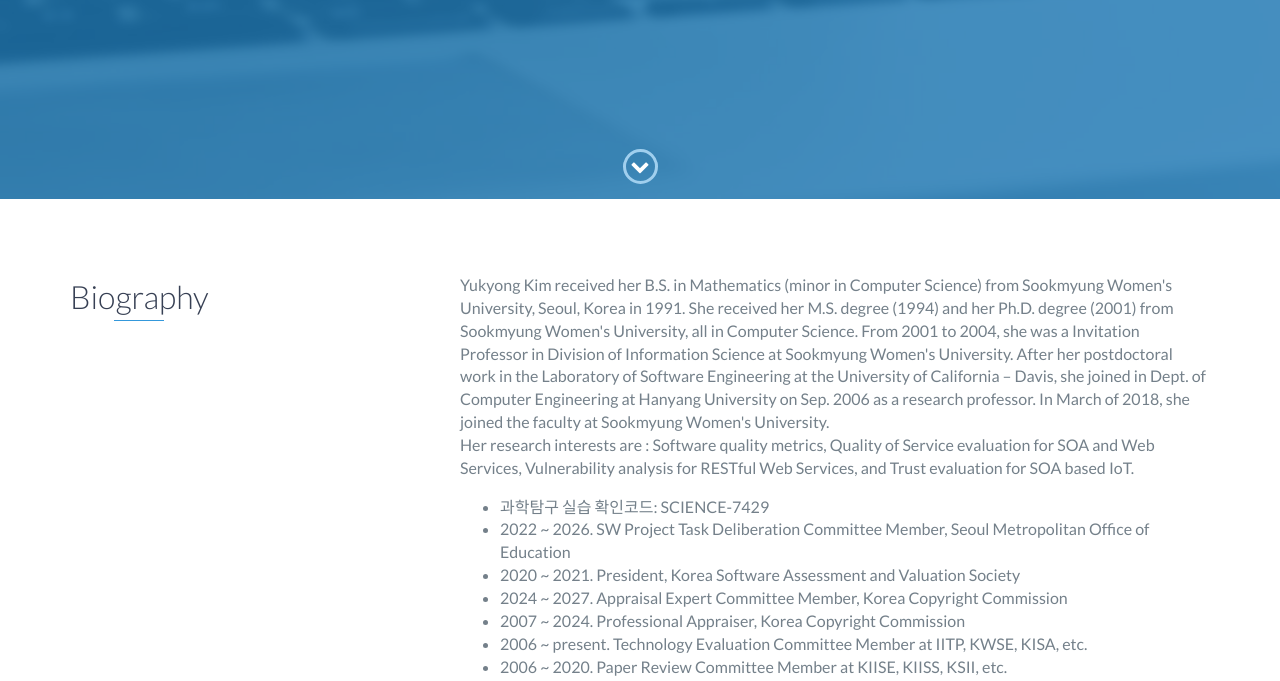
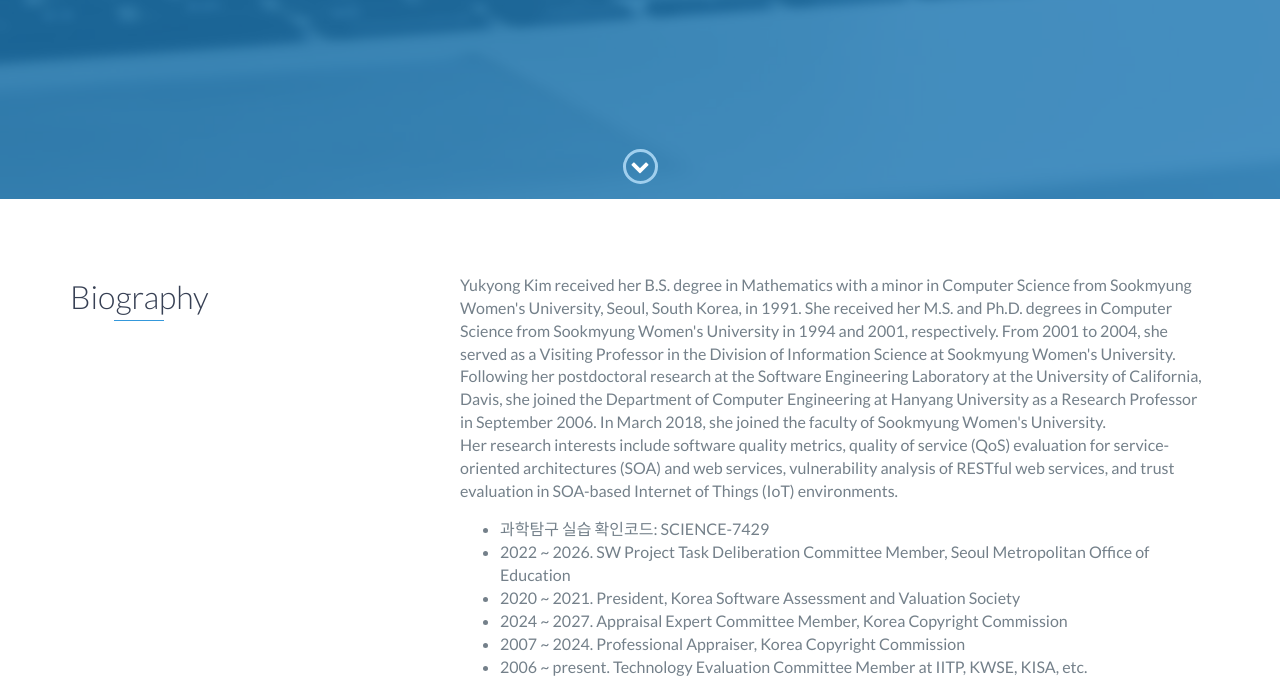
Before and after one commit to Yukyong-Kim/yukyong-kim.github.io, a website: page index.html in a window 1280 px wide. Shown: the part 601-1282 px from the top of the page. Drawn offline with nearby package versions, Linux system fonts and the light colour scheme.

Commit message:
Revise biography and research interests section
Updated biography and research interests for Yukyong Kim.

```diff
--- a/index.html
+++ b/index.html
@@ -67,10 +67,11 @@
                 </div>
                 <div class="col-md-8">
 		    <p>
-                       Yukyong Kim received her B.S. in Mathematics (minor in Computer Science) from Sookmyung Women's University, Seoul, Korea in 1991. She received her M.S. degree (1994) and her Ph.D. degree (2001) from Sookmyung Women's University, all in Computer Science. From 2001 to 2004, she was a Invitation Professor in Division of Information Science at Sookmyung Women's University. After her postdoctoral work in the Laboratory of Software Engineering at the University of California – Davis, she joined in Dept. of Computer Engineering at Hanyang University on Sep. 2006 as a research professor. In March of 2018, she joined the faculty at Sookmyung Women's University.
+            Yukyong Kim received her B.S. degree in Mathematics with a minor in Computer Science from Sookmyung Women's University, Seoul, South Korea, in 1991. She received her M.S. and Ph.D. degrees in Computer Science from Sookmyung Women's University in 1994 and 2001, respectively. From 2001 to 2004, she served as a Visiting Professor in the Division of Information Science at Sookmyung Women's University. Following her postdoctoral research at the Software Engineering Laboratory at the University of California, Davis, she joined the Department of Computer Engineering at Hanyang University as a Research Professor in September 2006. In March 2018, she joined the faculty of Sookmyung Women's University.
 		    </p>
                     <p>
-			Her research interests are : Software quality metrics, Quality of Service evaluation for SOA and Web Services, Vulnerability analysis for RESTful Web Services, and Trust evaluation for SOA based IoT. </p>
+			Her research interests include software quality metrics, quality of service (QoS) evaluation for service-oriented architectures (SOA) and web services, vulnerability analysis of RESTful web services, and trust evaluation in SOA-based Internet of Things (IoT) environments.
+</p>
                     </p>
 		    <p> <font color = "#74808a">
 		        <ul>
```
